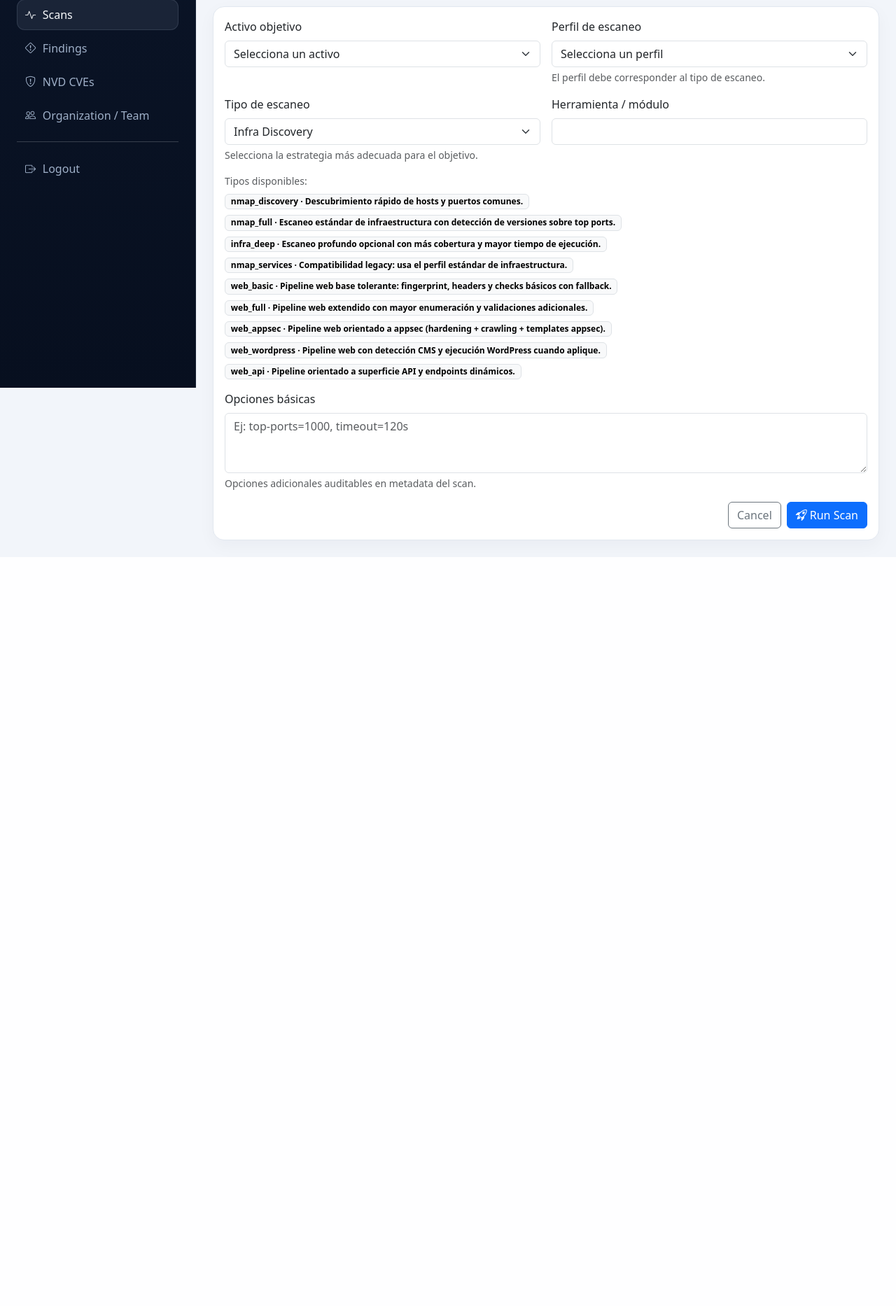
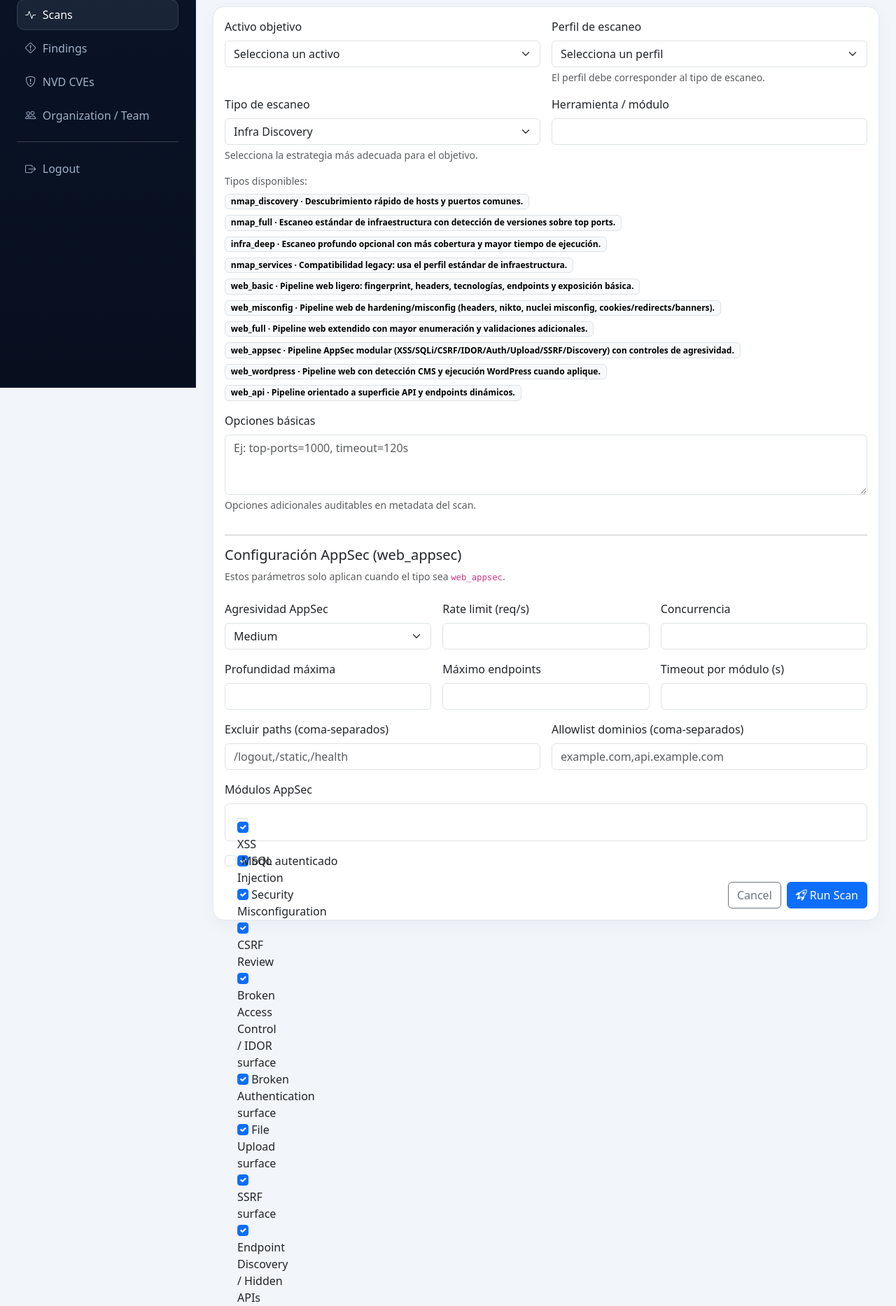
Before and after one commit to Neon18H/ULTRISCAN, a Django app: page /scans/new/ in a window 1280 px wide. Shown: the part 246-2112 px from the top of the page at 70% size. Before the commit the page ends 1041 px from the top, so only its background shows below. Run offline with Django 5.2, Linux system fonts and the light colour scheme; a user stored in the database is signed in; data comes from the database, SQL or seed files in the repository; tables that the repository leaves empty hold one stand-in row (values such as "Sample post"); one stand-in notice (Sample message) is shown; parts of the project's set-up code (start-up, migrations or seed data) failed here and were passed over.

Commit message:
Add modular web_appsec scan profile with configurable controls

```diff
--- a/core/management/commands/seed_initial_data.py
+++ b/core/management/commands/seed_initial_data.py
@@ -31,7 +31,9 @@
             ('infra_standard', 'Escaneo estándar de infraestructura (top 1000 + detección de versiones)'),
             ('infra_deep', 'Escaneo profundo opcional de infraestructura (todos los puertos + scripts safe)'),
             ('full_tcp_safe', 'Escaneo TCP defensivo sobre top 1000 puertos con detección de versiones'),
-            ('web_basic', 'Pipeline web base de fingerprinting + enumeración + vulnerabilidades'),
+            ('web_basic', 'Pipeline web base de fingerprinting + endpoints + headers + exposición básica'),
+            ('web_misconfig', 'Pipeline web de misconfiguración y hardening (nikto + nuclei misconfig + headers)'),
+            ('web_appsec', 'Pipeline web AppSec modular orientado a vulnerabilidades de aplicación'),
             ('wordpress', 'Pipeline especializado para WordPress cuando se detecta CMS'),
             ('misconfiguration', 'Escaneo orientado a señales de mala configuración'),
             ('infra_services', 'Nmap servicios + NSE scripts para detección avanzada'),
@@ -163,7 +165,7 @@
             'host_discovery': True,
             'port_detection': True,
             'version_detection': True,
-            'web_detection': name in {'web_basic', 'wordpress', 'misconfiguration'},
+            'web_detection': name in {'web_basic', 'web_misconfig', 'web_appsec', 'wordpress', 'misconfiguration'},
             'light_enumeration': name in {'infra_standard', 'full_tcp_safe', 'misconfiguration', 'infra_services'},
             'wordpress_scan': name == 'wordpress',
         }
--- a/scans/forms.py
+++ b/scans/forms.py
@@ -10,10 +10,29 @@
     ('infra_deep', 'Infra Deep (Opcional)'),
     ('nmap_services', 'Infra Services (Compat)'),
     ('web_basic', 'Web Basic'),
+    ('web_misconfig', 'Web Misconfig'),
     ('web_full', 'Web Full'),
     ('web_appsec', 'Web AppSec'),
     ('web_wordpress', 'Web WordPress'),
     ('web_api', 'Web API'),
+]
+
+WEB_APPSEC_MODULE_CHOICES = [
+    ('xss', 'XSS'),
+    ('sqli', 'SQL Injection'),
+    ('misconfig', 'Security Misconfiguration'),
+    ('csrf', 'CSRF Review'),
+    ('idor', 'Broken Access Control / IDOR surface'),
+    ('auth', 'Broken Authentication surface'),
+    ('upload', 'File Upload surface'),
+    ('ssrf', 'SSRF surface'),
+    ('endpoint_discovery', 'Endpoint Discovery / Hidden APIs'),
+]
+
+WEB_APPSEC_AGGRESSIVENESS_CHOICES = [
+    ('low', 'Low'),
+    ('medium', 'Medium'),
+    ('high', 'High'),
 ]
 
 SCAN_TYPE_HELP = {
@@ -21,9 +40,10 @@
     'nmap_full': 'Escaneo estándar de infraestructura con detección de versiones sobre top ports.',
     'infra_deep': 'Escaneo profundo opcional con más cobertura y mayor tiempo de ejecución.',
     'nmap_services': 'Compatibilidad legacy: usa el perfil estándar de infraestructura.',
-    'web_basic': 'Pipeline web base tolerante: fingerprint, headers y checks básicos con fallback.',
+    'web_basic': 'Pipeline web ligero: fingerprint, headers, tecnologías, endpoints y exposición básica.',
+    'web_misconfig': 'Pipeline web de hardening/misconfig (headers, nikto, nuclei misconfig, cookies/redirects/banners).',
     'web_full': 'Pipeline web extendido con mayor enumeración y validaciones adicionales.',
-    'web_appsec': 'Pipeline web orientado a appsec (hardening + crawling + templates appsec).',
+    'web_appsec': 'Pipeline AppSec modular (XSS/SQLi/CSRF/IDOR/Auth/Upload/SSRF/Discovery) con controles de agresividad.',
     'web_wordpress': 'Pipeline web con detección CMS y ejecución WordPress cuando aplique.',
     'web_api': 'Pipeline orientado a superficie API y endpoints dinámicos.',
 }
@@ -34,16 +54,18 @@
     'infra_deep': 'infra_deep',
     'nmap_services': 'infra_standard',
     'web_basic': 'web_basic',
+    'web_misconfig': 'web_misconfig',
     'web_full': 'web_basic',
-    'web_appsec': 'web_basic',
+    'web_appsec': 'web_appsec',
     'web_wordpress': 'wordpress',
     'web_api': 'web_basic',
 }
 
-WEB_ONLY_SCAN_TYPES = {'web_basic', 'web_full', 'web_appsec', 'web_wordpress', 'web_api'}
+WEB_ONLY_SCAN_TYPES = {'web_basic', 'web_misconfig', 'web_full', 'web_appsec', 'web_wordpress', 'web_api'}
 PROFILE_NAME_ALIASES = {
     'infra_standard': {'infra_standard', 'full_tcp_safe'},
     'infra_deep': {'infra_deep', 'full'},
+    'web_misconfig': {'web_misconfig', 'misconfiguration'},
 }
 
 
@@ -57,6 +79,35 @@
         required=False,
         widget=forms.Textarea(attrs={'rows': 3, 'placeholder': 'Ej: top-ports=1000, timeout=120s'}),
     )
+    web_appsec_aggressiveness = forms.ChoiceField(
+        label='Agresividad AppSec',
+        required=False,
+        choices=WEB_APPSEC_AGGRESSIVENESS_CHOICES,
+        initial='medium',
+    )
+    web_appsec_modules = forms.MultipleChoiceField(
+        label='Módulos AppSec',
+        required=False,
+        choices=WEB_APPSEC_MODULE_CHOICES,
+        widget=forms.CheckboxSelectMultiple,
+        initial=[choice[0] for choice in WEB_APPSEC_MODULE_CHOICES],
+    )
+    web_rate_limit = forms.IntegerField(label='Rate limit (req/s)', required=False, min_value=1, max_value=200)
+    web_concurrency = forms.IntegerField(label='Concurrencia', required=False, min_value=1, max_value=50)
+    web_max_depth = forms.IntegerField(label='Profundidad máxima', required=False, min_value=1, max_value=10)
+    web_max_endpoints = forms.IntegerField(label='Máximo endpoints', required=False, min_value=10, max_value=20000)
+    web_module_timeout = forms.IntegerField(label='Timeout por módulo (s)', required=False, min_value=10, max_value=1800)
+    web_excluded_paths = forms.CharField(
+        label='Excluir paths (coma-separados)',
+        required=False,
+        widget=forms.TextInput(attrs={'placeholder': '/logout,/static,/health'}),
+    )
+    web_allowlist_domains = forms.CharField(
+        label='Allowlist dominios (coma-separados)',
+        required=False,
+        widget=forms.TextInput(attrs={'placeholder': 'example.com,api.example.com'}),
+    )
+    web_authenticated_mode = forms.BooleanField(label='Modo autenticado', required=False)
 
     def __init__(self, *args, organization=None, initial_asset=None, **kwargs):
         super().__init__(*args, **kwargs)
@@ -69,8 +120,14 @@
         if initial_asset:
             self.fields['asset'].initial = initial_asset
         self.fields['scan_type'].help_text = 'Selecciona la estrategia más adecuada para el objetivo.'
-        for field in self.fields.values():
+        for name, field in self.fields.items():
             css = 'form-select' if isinstance(field, (forms.ModelChoiceField, forms.ChoiceField)) else 'form-control'
+            if isinstance(field.widget, forms.CheckboxSelectMultiple):
+                field.widget.attrs.update({'class': 'form-check-input'})
+                continue
+            if isinstance(field, forms.BooleanField):
+                field.widget.attrs.update({'class': 'form-check-input'})
+                continue
             field.widget.attrs.update({'class': css})
 
     def clean(self):
@@ -96,6 +153,9 @@
             if profile and profile.organization_id != self.organization.id:
                 self.add_error('profile', 'Perfil fuera de la organización activa.')
 
+        if scan_type == 'web_appsec' and not cleaned.get('web_appsec_modules'):
+            self.add_error('web_appsec_modules', 'Selecciona al menos un módulo para web_appsec.')
+
         return cleaned
 
     def clean_module(self):
@@ -108,10 +168,15 @@
             'nmap_full': 'nmap',
             'infra_deep': 'nmap+nse',
             'nmap_services': 'nmap',
-            'web_basic': 'whatweb+gobuster+nikto',
-            'web_full': 'whatweb+ffuf+nuclei+nikto',
-            'web_appsec': 'whatweb+ffuf+katana+nuclei+nikto',
+            'web_basic': 'whatweb+gobuster+nikto+nuclei',
+            'web_misconfig': 'whatweb+nikto+nuclei+httpx',
+            'web_full': 'whatweb+ffuf+nuclei+nikto+katana',
+            'web_appsec': 'httpx+katana+ffuf+nuclei+dalfox+sqlmap+zap',
             'web_wordpress': 'whatweb+nuclei+wpscan',
             'web_api': 'whatweb+ffuf+nuclei',
         }
         return defaults.get(scan_type, 'nmap')
+
+    @staticmethod
+    def parse_csv_field(raw_value: str | None) -> list[str]:
+        return [item.strip() for item in (raw_value or '').split(',') if item.strip()]
--- a/scans/views.py
+++ b/scans/views.py
@@ -16,7 +16,7 @@
 from core.tenant_api import TenantModelViewSetMixin
 from dashboard.reports import build_scan_report_pdf
 
-from .forms import CreateScanForm, SCAN_TYPE_HELP, SCAN_TYPE_TO_PROFILE
+from .forms import CreateScanForm, PROFILE_NAME_ALIASES, SCAN_TYPE_HELP, SCAN_TYPE_TO_PROFILE
 from .models import ScanExecution
 from .serializers import ScanExecutionSerializer
 from .tasks import run_scan_task
@@ -83,9 +83,25 @@
         profile = form.cleaned_data['profile']
         scan_type = form.cleaned_data['scan_type']
         expected_profile = SCAN_TYPE_TO_PROFILE.get(scan_type)
-        if profile.name.lower() != expected_profile:
+        expected_profile_names = PROFILE_NAME_ALIASES.get(expected_profile, {expected_profile}) if expected_profile else set()
+        if expected_profile and profile.name.lower() not in expected_profile_names:
             messages.error(request, f'El tipo seleccionado requiere el perfil {expected_profile}.')
             return self.render_to_response(self.get_context_data(form=form))
+
+        appsec_configuration = {
+            'aggressiveness': form.cleaned_data.get('web_appsec_aggressiveness') or 'medium',
+            'modules': form.cleaned_data.get('web_appsec_modules') or [],
+            'controls': {
+                'rate_limit': form.cleaned_data.get('web_rate_limit'),
+                'concurrency': form.cleaned_data.get('web_concurrency'),
+                'max_depth': form.cleaned_data.get('web_max_depth'),
+                'max_endpoints': form.cleaned_data.get('web_max_endpoints'),
+                'module_timeout': form.cleaned_data.get('web_module_timeout'),
+                'exclude_paths': CreateScanForm.parse_csv_field(form.cleaned_data.get('web_excluded_paths')),
+                'allowlist_domains': CreateScanForm.parse_csv_field(form.cleaned_data.get('web_allowlist_domains')),
+                'authenticated_mode': bool(form.cleaned_data.get('web_authenticated_mode')),
+            },
+        }
 
         scan = ScanExecution.objects.create(
             organization=org,
@@ -97,6 +113,7 @@
                 'requested_scan_type': scan_type,
                 'requested_module': form.cleaned_data['module'],
                 'requested_options': form.cleaned_data['options'],
+                'web_appsec': appsec_configuration,
             },
         )
         run_scan_task.delay(scan.id)
--- a/templates/scans/create.html
+++ b/templates/scans/create.html
@@ -48,6 +48,62 @@
         <div class="form-text">Opciones adicionales auditables en metadata del scan.</div>
         {{ form.options.errors }}
       </div>
+
+      <div class="col-12"><hr><h5 class="mb-2">Configuración AppSec (web_appsec)</h5><p class="text-muted small mb-2">Estos parámetros solo aplican cuando el tipo sea <code>web_appsec</code>.</p></div>
+      <div class="col-md-4">
+        <label class="form-label">{{ form.web_appsec_aggressiveness.label }}</label>
+        {{ form.web_appsec_aggressiveness }}
+        {{ form.web_appsec_aggressiveness.errors }}
+      </div>
+      <div class="col-md-4">
+        <label class="form-label">{{ form.web_rate_limit.label }}</label>
+        {{ form.web_rate_limit }}
+        {{ form.web_rate_limit.errors }}
+      </div>
+      <div class="col-md-4">
+        <label class="form-label">{{ form.web_concurrency.label }}</label>
+        {{ form.web_concurrency }}
+        {{ form.web_concurrency.errors }}
+      </div>
+      <div class="col-md-4">
+        <label class="form-label">{{ form.web_max_depth.label }}</label>
+        {{ form.web_max_depth }}
+        {{ form.web_max_depth.errors }}
+      </div>
+      <div class="col-md-4">
+        <label class="form-label">{{ form.web_max_endpoints.label }}</label>
+        {{ form.web_max_endpoints }}
+        {{ form.web_max_endpoints.errors }}
+      </div>
+      <div class="col-md-4">
+        <label class="form-label">{{ form.web_module_timeout.label }}</label>
+        {{ form.web_module_timeout }}
+        {{ form.web_module_timeout.errors }}
+      </div>
+      <div class="col-md-6">
+        <label class="form-label">{{ form.web_excluded_paths.label }}</label>
+        {{ form.web_excluded_paths }}
+        {{ form.web_excluded_paths.errors }}
+      </div>
+      <div class="col-md-6">
+        <label class="form-label">{{ form.web_allowlist_domains.label }}</label>
+        {{ form.web_allowlist_domains }}
+        {{ form.web_allowlist_domains.errors }}
+      </div>
+      <div class="col-12">
+        <label class="form-label d-block">{{ form.web_appsec_modules.label }}</label>
+        <div class="border rounded p-3">
+          {{ form.web_appsec_modules }}
+        </div>
+        {{ form.web_appsec_modules.errors }}
+      </div>
+      <div class="col-12">
+        <div class="form-check">
+          {{ form.web_authenticated_mode }}
+          <label class="form-check-label" for="{{ form.web_authenticated_mode.id_for_label }}">{{ form.web_authenticated_mode.label }}</label>
+        </div>
+        {{ form.web_authenticated_mode.errors }}
+      </div>
       <div class="col-12 d-flex justify-content-end gap-2">
         <a href="{% url 'scans-list' %}" class="btn btn-outline-secondary">Cancel</a>
         <button type="submit" class="btn btn-primary"><i class="bi bi-rocket-takeoff me-1"></i>Run Scan</button>
```
Also changed, not shown: dashboard/reports.py (+22 -0 lines), scans/services/scan_pipeline.py (+227 -47 lines), templates/scans/detail.html (+31 -0 lines).
